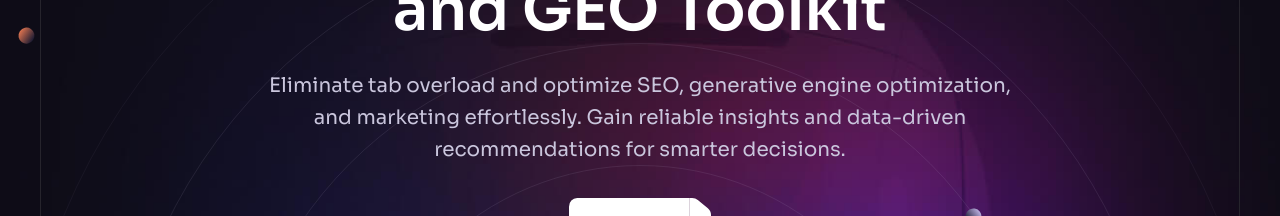
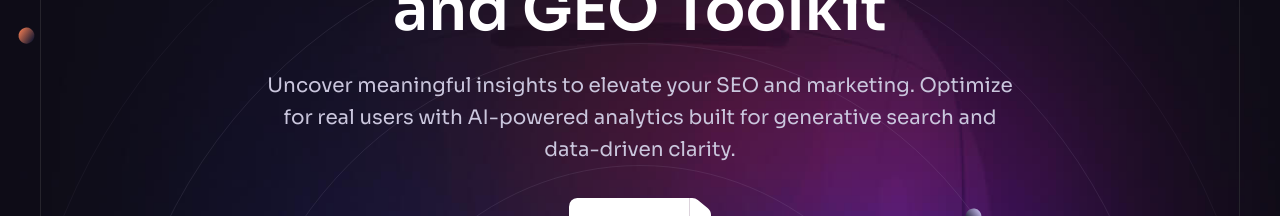
Before and after one commit to mascanho/RustyLanding, a React (Vite) app: page / in a window 1280 px wide. Shown: the part 290-506 px from the top of the page. Built offline with nearby package versions, Linux system fonts and the light colour scheme.

Commit message:
Update Hero.jsx

```diff
--- a/src/components/Hero.jsx
+++ b/src/components/Hero.jsx
@@ -36,9 +36,9 @@ const Hero = () => {
             {""}, the Next-Gen SEO and GEO Toolkit
           </h1>
           <p className="body-1 max-w-3xl mx-auto mb-6 text-n-2 lg:mb-8">
-            Eliminate tab overload and optimize SEO, generative engine
-            optimization, and marketing effortlessly. Gain reliable insights and
-            data-driven recommendations for smarter decisions.
+            Uncover meaningful insights to elevate your SEO and marketing.
+            Optimize for real users with AI-powered analytics built for
+            generative search and data-driven clarity.
           </p>
           <Button href="#download" white>
             Get started
```
